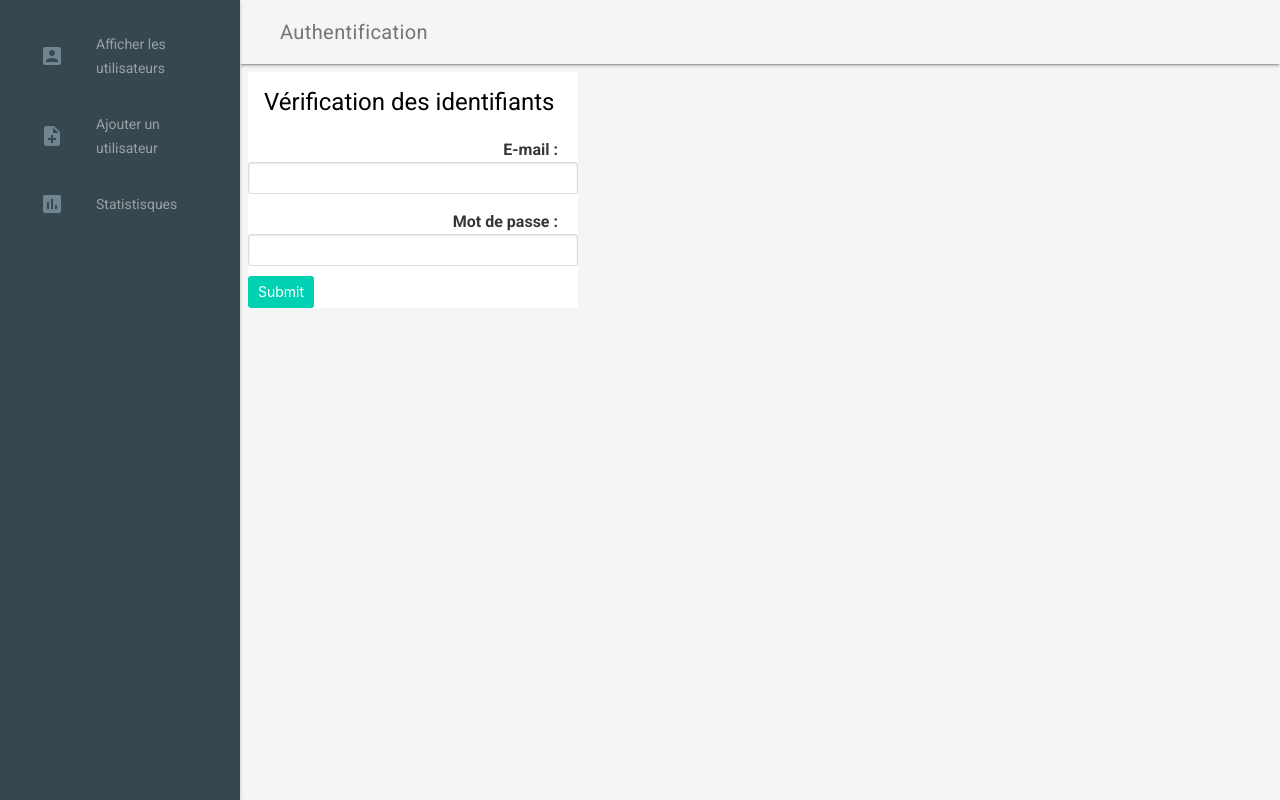
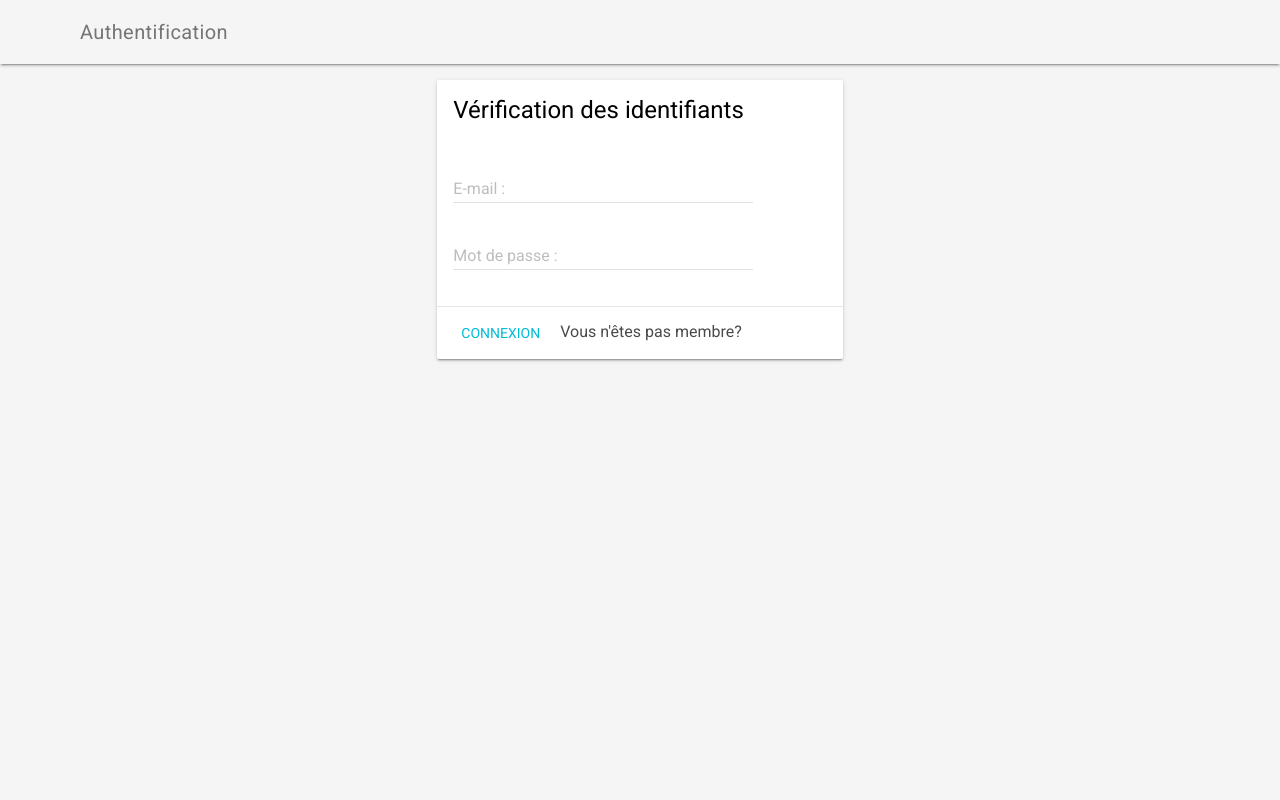
Before and after one commit to raaaahman/demo-dashboard, a PHP site: page / in a window 1280 px wide. Run offline with PHP 8.4, Linux system fonts and the light colour scheme; some libraries are stand-ins or nearby versions.

Commit message:
Redisgned login with MDL, changed drawer options

```diff
--- a/index.php
+++ b/index.php
@@ -20,47 +20,6 @@
     //Action de l'utilisateur
     if(array_key_exists("action", $_GET)) {
       switch ($_GET["action"]) {
-        //Ajout d'un nouvel utilisateur
-        case "create":
-          //if(array_key_exists("confirm", $_GET) AND $_GET["confirm"] == "true") {
-            //Insertion dans la base de données
-            /*$test = addUser(); //OLD
-
-            $users = getUsersList();
-            require "views/users_list.php";
-          } else {*/
-            //Création du script à ajouter au formulaire
-            ob_start();
-          ?>
-            <script type="text/javascript">
-              $(document).ready(function() {
-
-                //Evenement sur le formulaire
-
-                $("#new-user-form").on('submit', function() {
-
-                  //GO AJAX!
-                  $.post("modele/add_user.php", $('#new-user-form').serialize(), function(data) {
-										console.log(data);
-                    $('#new-user-form').before("Utilisateur ajouté à la base de données");
-                    //Toggle le formulaire
-                    $('#new-user-form').slideToggle();
-                  });
-
-                  return false; //Pas de changement de page
-                });
-              });
-            </script>
-
-          <?php
-            $script = ob_get_contents();
-            ob_end_clean();
-            //Affichage du formulaire
-            $form_fields = getFormFields();
-
-            require "views/new_user_form.php";
-          //}
-            break;
         //Statistiques sur les utilisateurs
         case "stats":
           $users_stats = getUsersStats();
--- a/views/login.php
+++ b/views/login.php
@@ -3,7 +3,8 @@
 
 	ob_start();
 ?>
-	<div class="mdl-card">
+	<div class="mdl-layout-spacer"></div>
+	<div class="mdl-cell mdl-cell--4-col demo-card-wide mdl-card mdl-shadow--2dp">
 		<div class="mdl-card__title">
 			<h4 class="mdl-card__title-text">Vérification des identifiants</h3>
 		</div>
@@ -11,32 +12,24 @@
 <?php if (isset($log_message)) {
 	echo "<div class='mdl-card__supporting-text'><p>" . $log_message . "</p></div>";
 } ?>
-		<!--div class="mdl-card__actions"-->
 			<form method="post" action="index.php">
-				<div class="control">
-					<div class="control-label">
-						<label class="label" for="email">E-mail : </label>
+				<div class="mdl-card__supporting-text">
+					<div class="mdl-textfield mdl-js-textfield">
+						<label class="mdl-textfield__label" for="email">E-mail : </label>
+						<input class="mdl-textfield__input" type="email" name="email" id="email" />
 					</div>
-					<div class="control">
-						<input class="input" type="email" name="email" id="email" />
+					<div class="mdl-textfield mdl-js-textfield">
+						<label class="mdl-textfield__label" for="password">Mot de passe : </label>
+						<input class="mdl-textfield__input" type="password" name="password" id="password" />
 					</div>
 				</div>
-				<div class="control">
-					<div class="control-label">
-						<label class="label" for="password">Mot de passe : </label>
-					</div>
-					<div class="control">
-						<input class="input" type="password" name="password" id="password" />
-					</div>
-				</div>
-				<div class="control">
-					<div class="control">
-						<input class="button is-primary" type="submit" vlaue="Envoyer"/>
-					</div>
+				<div class="mdl-card__actions mdl-card--border">
+						<input class="mdl-button mdl-button--colored mdl-js-button mdl-js-ripple-effect" type="submit" value="Connexion"/>
+						<span>Vous n'êtes pas membre?</span>
 				</div>
 			</form>
-		<!--/div-->
 	</div>
+	<div class="mdl-layout-spacer"></div>
 
 <?php
 	$main_content = ob_get_contents();
--- a/views/template.php
+++ b/views/template.php
@@ -59,7 +59,7 @@
 
 	<body>
 
-		<div class="demo-layout mdl-layout mdl-js-layout mdl-layout--fixed-drawer mdl-layout--fixed-header">
+		<div class="demo-layout mdl-layout mdl-js-layout <?php if(isset($has_drawer_menu) && $has_drawer_menu == true) { echo 'mdl-layout--fixed-drawer'; } ?> mdl-layout--fixed-header">
 <!--=========================================================================================
  _
 | |                  | |
@@ -101,15 +101,19 @@
  \__,_|_|  \__,_| \_/\_/ \___|_|    |_| |_| |_|\___|_| |_|\__,_|
 
 ==========================================================================================-->
+			<?php if(isset($has_drawer_menu) && $has_drawer_menu == true) : ?>
 				<aside class="demo-drawer mdl-layout__drawer mdl-color--blue-grey-900 mdl-color-text--blue-grey-50">
 				  <nav class="demo-navigation mdl-navigation mdl-color--blue-grey-800">
 				    <a class="mdl-navigation__link" href="?action=list"><i class="mdl-color-text--blue-grey-400 material-icons" role="presentation">account_box</i>Afficher les utilisateurs</a>
+						<!--
 				    <a class="mdl-navigation__link" href="?action=create"><i class="mdl-color-text--blue-grey-400 material-icons" role="presentation">note_add</i>Ajouter un utilisateur</a>
+					-->
 				    <a class="mdl-navigation__link" href="?action=stats"><i class="mdl-color-text--blue-grey-400 material-icons" role="presentation">assessment</i>Statistisques</a>
-			    <!--<div class="mdl-layout-spacer"></div>
-			    <a class="mdl-navigation__link" href=""><i class="mdl-color-text--blue-grey-400 material-icons" role="presentation">help_outline</i><span class="visuallyhidden">Help</span></a>-->
+				    <div class="mdl-layout-spacer"></div>
+				    <a class="mdl-navigation__link" href="?action=logout"><i class="mdl-color-text--blue-grey-400 material-icons" role="presentation">highlight_off</i>Log out</a>
 				  </nav>
 				</aside>
+			<?php endif; ?>
 <!--=========================================================================================
 ___  ___  ___  _____ _   _
 |  \/  | / _ \|_   _| \ | |
--- a/views/users_list.php
+++ b/views/users_list.php
@@ -1,5 +1,6 @@
 <?php
 	$page_title = "Liste des utilisateurs";
+	$has_drawer_menu = true;
 	ob_start();
 ?>
 	<div class="mdl-cell mdl-cell--12-col">
--- a/views/users_stats.php
+++ b/views/users_stats.php
@@ -1,6 +1,6 @@
 <?php
 	$page_title = "Statistiques sur les utilisateurs";
-
+	$has_drawer_menu = true;
 	ob_start();
 ?>
 	<script type="text/javascript" src="https://www.gstatic.com/charts/loader.js"></script>
@@ -104,7 +104,6 @@
   <div class="mdl-cell mdl-cell--6-col">
     <figure id="ages"></figure>
   </div>
-
 <?php
 	$main_content = ob_get_contents();
 	ob_end_clean();
```
Also changed, not shown: views/new_user_form.php (+32 -1 lines). Lines whose indentation alone changed are shown as unchanged.
